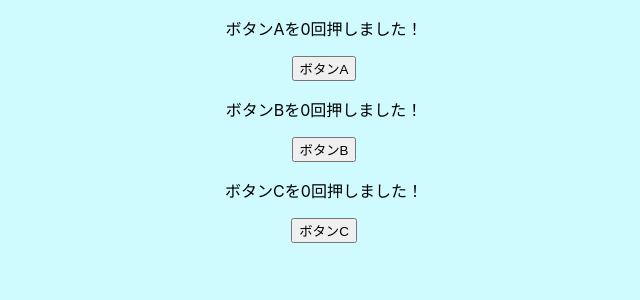
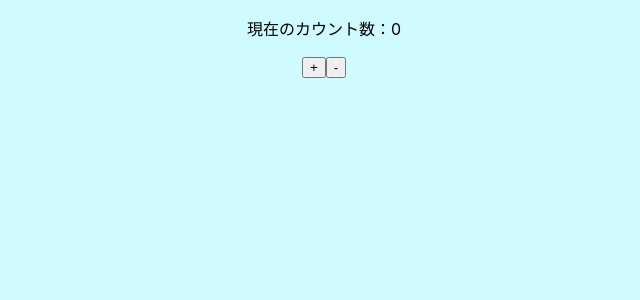
Before and after one commit to yooda123/sample_react, a React (Create React App) app: page / in a window 1280 px wide. Shown: the top 300 px of the page, without its empty margins (316-956 px from the left). Built offline with nearby package versions, Linux system fonts and the light colour scheme.

Commit message:
05_state_and_event_055_practice_state

```diff
--- a/src/components/Example.js
+++ b/src/components/Example.js
@@ -1,17 +1,19 @@
-import { useState } from 'react';
+import { useState } from "react";
 
 const Example = () => {
-  const [valA, setValA] = useState(0);
-  const [valB, setValB] = useState(0);
-  const [valC, setValC] = useState(0);
+  const [ count, setCount ] = useState(0);
+  const countUp = ()=>{
+    // setCount(count+1);
+    setCount(prevstate => {
+      console.log(prevstate+1);
+      return prevstate + 1;
+    })
+  }
   return (
     <>
-      <p>ボタンAを{valA}回押しました！</p>
-      <button onClick = {() => {setValA(valA+1);}}>ボタンA</button>
-      <p>ボタンBを{valB}回押しました！</p>
-      <button onClick = {() => {setValB(valB+1);}}>ボタンB</button>
-      <p>ボタンCを{valC}回押しました！</p>
-      <button onClick = {() => {setValC(valC+1);}}>ボタンC</button>
+      <p>現在のカウント数：{count}</p>
+      <button onClick={countUp}>+</button>
+      <button onClick={()=>{setCount(count-1)}}>-</button>
     </>
   )
 };
```
